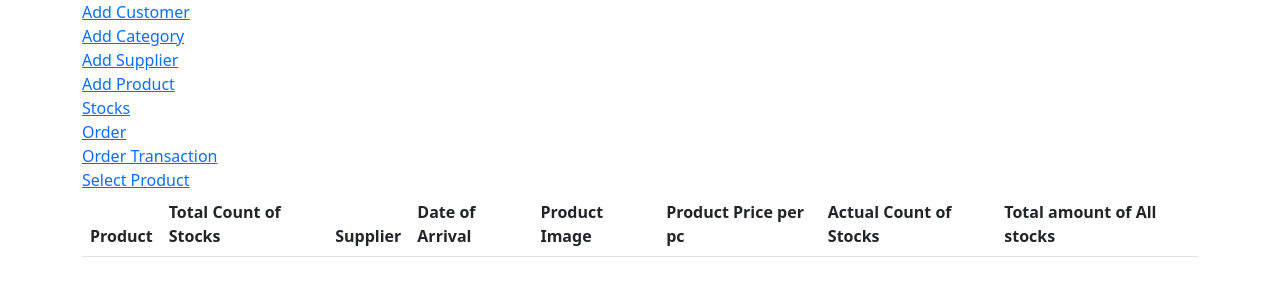
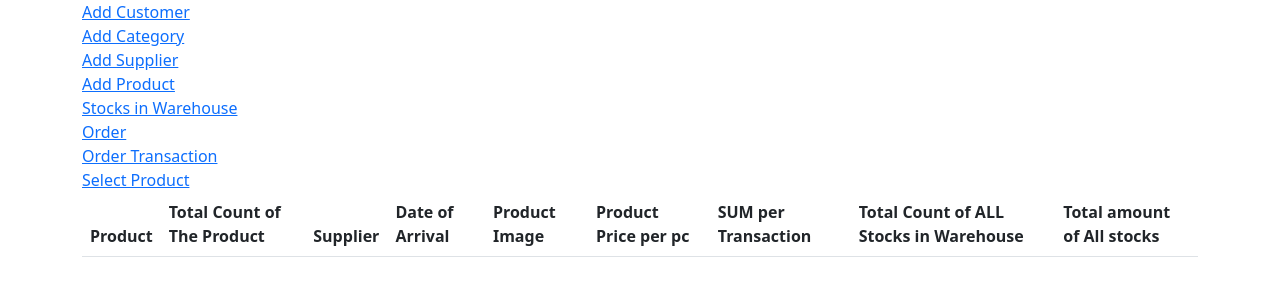
Before and after one commit to Carepred009/ApplianceInventory, a Django app: page /stocks/ in a window 1280 px wide. Shown: the part 56-356 px from the top of the page. Run offline with Django 5.2, Linux system fonts and the light colour scheme; the visitor is signed in with stand-in values (Sample User, id 1); data that the repository does not hold is empty.

Commit message:
Resolve issue with new product and in stock product and resolve issue with search. create a clickalbe link and display the intended product. Simple but it get the job done

```diff
--- a/InventoryProject/InventoryApp/admin.py
+++ b/InventoryProject/InventoryApp/admin.py
@@ -1,6 +1,6 @@
 from django.contrib import admin
 
-from .models import Customer,Category,Supplier, Product, Order,Stocks
+from .models import Customer,Category,Supplier, Product, Order,Stocks,ProductName
 
 # Register your models here.
 
@@ -10,3 +10,4 @@ admin.site.register(Supplier)
 admin.site.register(Product)
 admin.site.register(Order)
 admin.site.register(Stocks)
+admin.site.register(ProductName)
--- a/InventoryProject/InventoryApp/templates/base.html
+++ b/InventoryProject/InventoryApp/templates/base.html
@@ -65,7 +65,7 @@
                             <a href="{% url 'product'%}">Add Product</a>
                         </div>
                            <div class="form-group">
-                            <a href="{% url 'stocks' %}">Stocks</a>
+                            <a href="{% url 'stocks' %}">Stocks in Warehouse</a>
                              </div>
                             <div class="form-group">
                              <a href="{% url 'order-create' %}">Order</a>
@@ -75,8 +75,9 @@
                              </div>
 
                         <div class="form-group">
-                             <a href="{% url 'select_product' %}">Select Product</a>
+                             <a href="">Select Product</a>
                              </div>
+
 
                     </div>
                  {%endif%}
--- a/InventoryProject/InventoryApp/templates/search.html
+++ b/InventoryProject/InventoryApp/templates/search.html
@@ -7,7 +7,7 @@
    {% if results %}
     <ul>
         {% for stock in results %}
-            <li>{{ stock.product.product_name }} - {{ stock.actual_count }}</li>
+           <a href="{% url 'search_stock' stock.stocks_id %} "> <li> {{ stock.stocks_id }}{{ stock.product.product_name }} - {{ stock.actual_count }} -{{stock.supplier.supplier_name}}</li></a>
         {% endfor %}
     </ul>
 {% else %}
--- a/InventoryProject/InventoryApp/templates/stocks_movement.html
+++ b/InventoryProject/InventoryApp/templates/stocks_movement.html
@@ -8,12 +8,13 @@
                     <thead>
                     <tr>
                         <th>Product</th>
-                        <th>Total Count of Stocks</th>
+                        <th>Total Count of The Product</th>
                           <th>Supplier</th>
                          <th>Date of Arrival</th>
                         <th>Product Image</th>
                         <th>Product Price per pc  </th>
-                        <th>Actual Count of Stocks</th>
+                        <th> SUM per Transaction</th>
+                        <th>Total Count of ALL Stocks in Warehouse</th>
                         <th>Total amount of All stocks</th>
 
                     </tr>
@@ -22,7 +23,7 @@
                     {%for stock in stocks%}
                         <tr>
                             <td>{{stock.product.product_name}}</td>
-                            <td>{{stock.product.quantity}}</td>
+                            <td>{{stock.product.quantity}} ACTUAL count of Product</td>
                             <td>{{stock.supplier}}</td>
                             <td>{{stock.product.transaction_date}}</td>
                               <td> {% if stock.product.product_image %}
@@ -30,8 +31,10 @@
                            {% else %}
                               <p>No image available for {{ stock.product.product_name }}</p>
                              {% endif %}</td>
+
                             <td>{{stock.product.price}}</td>
-                            <td>{{stock.actual_count}}</td>
+                            <td>{{stock.product.sum_per_transaction}}</td>
+                            <td>{{stock.actual_count}} Actual count of All stock</td>
                             <td>{{stock.total_price}}</td>
                         </tr>
                           {%endfor%}
--- a/InventoryProject/InventoryApp/urls.py
+++ b/InventoryProject/InventoryApp/urls.py
@@ -2,7 +2,9 @@ from tkinter.font import names
 
 from django.urls import path
 
-from .views import BaseView, CustomerView, CategoryView, SupplierView, ProductView ,StocksView,SearchResultView,OrderAccept,OrderDisplay, SelectProductView,UpdateProductView
+from .views import (BaseView, CustomerView, CategoryView, SupplierView, ProductView ,StocksView,SearchResultView,OrderAccept,OrderDisplay, SpecifiedProductView #StockArrivalView
+                 )  #SelectProductView, UpdateProductView   StockArrivalView
+
 
 from django.contrib.auth import views as auth_views
 
@@ -22,7 +24,11 @@ urlpatterns = [
 
     path('order/', OrderAccept.as_view(), name='order-create'),
     path('order_display/',OrderDisplay.as_view(), name="order_display"),
+    path('search_stocks/<int:pk>', SpecifiedProductView.as_view() ,name="search_stock")
 
-    path('select_product/',SelectProductView.as_view(), name="select_product"),
-    path('update_product/<int:pk>/', UpdateProductView.as_view(), name="update_product")
+    #path('select_product/',SelectProductView.as_view(), name="select_product"),
+   # path('update_product/<int:pk>/', UpdateProductView.as_view(), name="update_product"),
+
+    #path('new_arrival/',StockArrivalView.as_view(), name="stock_arrival")
+
 ]
--- a/InventoryProject/InventoryApp/views.py
+++ b/InventoryProject/InventoryApp/views.py
@@ -8,27 +8,88 @@ from django.contrib import messages
 from django.urls import reverse_lazy, reverse
 
 from .models import Customer, Category, Supplier, Product, Stocks, Order
-from .forms import CustomerForm, CategoryForm, SupplierForm, ProductForm, OrderForm,ProductUpdateForm
+from .forms import CustomerForm, CategoryForm, SupplierForm, ProductForm, OrderForm  #StockArrivalForm #ProductUpdateForm,
 
-from django.views.generic import TemplateView, CreateView, ListView, DetailView,UpdateView
+from django.views.generic import TemplateView, CreateView, ListView, DetailView, UpdateView, FormView
 
 from django.db.models import Sum, F, Q
 
 
 # Create your views here.
-
-
-
-
 class UpdateCustomer(UpdateView):
     model = Customer
+'''
+class StockArrivalView(FormView):
+    template_name = 'new_product.html'
+    form_class = StockArrivalForm
+    success_url = reverse_lazy('stocks')  # adjust
 
+    def form_valid(self, form):
+        product = form.cleaned_data['product']
+        qty = form.cleaned_data['quantity']
+        supplier = form.cleaned_data['supplier']
+        price = form.cleaned_data['price']
 
+        # Update the product's quantity
+        product.quantity += qty
+        product.save()
+
+        # Create a Stock log (Stock model)
+        Stocks.objects.create(
+            product=product,
+            actual_count=qty,
+            total_price= qty * price,
+            supplier=supplier
+        )
+        print("THIS IS FROM StockArrivalView(FormView)")
+        return super().form_valid(form)
+'''
+
+'''
 class SelectProductView(ListView):
     model = Product
     template_name = 'select_product.html'
     context_object_name = 'products'
+'''
+'''
+class StockArrivalView(FormView):
+    template_name = 'new_product.html'
+    form_class = StockArrivalForm
+    success_url = reverse_lazy('stocks')
 
+    def form_valid(self, form):
+        product = form.cleaned_data['product']
+        qty = form.cleaned_data['quantity']
+        supp = form.cleaned_data['supplier']
+        price = form.cleaned_data['price']
+
+
+
+        Product.objects.create(
+           product_name = product,
+           quantity = qty,
+           supplier = supp,
+           price = price,
+
+        )
+        print("Product object FROM FROM")
+        # 1. Update product quantity
+        # product.price = price
+       # product.quantity += qty
+       # product.save()
+
+    # 2. Log in the Stocks model
+        Stocks.objects.create(
+            product=product,
+            supplier=supp,  # pwede sab product.supplier If we want to name the supplier as is
+            actual_count=product.quantity,
+            total_price=qty * price  # qty * product.price  we can use this if we dont t
+        )
+        return super().form_valid(form)
+        print("Stocks object FROM FROM")
+'''
+
+'''
 class UpdateProductView(UpdateView):
     model = Product
     template_name = 'update_product.html'
@@ -48,8 +109,7 @@ class UpdateProductView(UpdateView):
 
   # 'product_name','product_description','quantity','price','category','supplier','product_image'
 
-
-
+'''
 
 
 
@@ -57,8 +117,6 @@ class OrderDisplay(ListView):
     model = Order
     template_name = 'order_display.html'
     context_object_name = 'orders'
-
-
 
 class OrderAccept(CreateView):
     model = Order
@@ -92,30 +150,25 @@ class SearchResultView(ListView):
     def get_queryset(self):
         query = self.request.GET.get("q")
         if query:
-            return Stocks.objects.filter(
-                Q(product__product_name__icontains=query) #| Q(product__product_name__icontains=query)
+            return Stocks.objects.filter(                   # Not working if you want to search is converted to foreign key
+                Q(product__product_name__product_name__icontains=query) | Q(supplier__supplier_name__icontains=query)  # FieldError at /inventory/search_result/ #Unsupported lookup 'icontains' for ForeignKey or join on the field not permitted.
             )
         else:
             return Stocks.objects.none() # Or `.all()` if you want to show everything by default
-
-
-'''
-    def get_queryset(self):
-        return Stocks.objects.filter(
-
-            Q(product__product_name__icontains="Refrigator") | Q(product__product_name__icontains="Washing")
-        )
-'''
-    #def get_queryset(self):
-       # return  Stocks.objects.filter(product__product_name__icontains="Refrigator")
-    #queryset =  Stocks.objects.filter(product__product_name__icontains="Refrigator") #the product__ the Foreign key relation between Stocks and Product models #prodduct_name__ is from the Product model
-
 
 
 class StocksView(ListView):
     model = Stocks
     template_name = 'stocks_movement.html'
     context_object_name = 'stocks'
+
+class SpecifiedProductView(DetailView):
+    model = Stocks
+    template_name = 'specified_product.html'
+    context_object_name = 'products'
+
+
+
 
 
 
@@ -130,7 +183,7 @@ class ProductView(CreateView):
         price = form.cleaned_data.get('price')
         total = quantity * price
         form.instance.sum_per_transaction = total  # You called it sum_per_transaction in model
-
+        #Make sure how the hell is save into the the model an database
         # Terminal print
         print(f"[DEBUG] Creating product: {form.cleaned_data.get('product_name')}")
         print(f"[DEBUG] Quantity: {quantity}, Price: {price}")
@@ -144,6 +197,7 @@ class ProductView(CreateView):
     def form_invalid(self, form):
         messages.error(self.request, 'Error On Saving!')
         return super().form_invalid(form)
+
 
 class SupplierView(CreateView):
     model = Supplier
```
Also changed, not shown: InventoryProject/InventoryApp/forms.py (+21 -2 lines), InventoryProject/InventoryApp/models.py (+13 -9 lines), InventoryProject/InventoryApp/signals.py (+2 -40 lines), InventoryProject/InventoryApp/templates/new_product.html (added, +12 -0 lines), InventoryProject/InventoryApp/templates/specified_product.html (added, +15 -0 lines), InventoryProject/InventoryApp/migrations/0025_stocks_count_per_product.py (added), InventoryProject/InventoryApp/migrations/0026_remove_stocks_count_per_product.py (added), InventoryProject/InventoryApp/migrations/0027_alter_stocks_total_price.py (added), InventoryProject/InventoryApp/migrations/0028_productname_alter_product_product_name.py (added).
